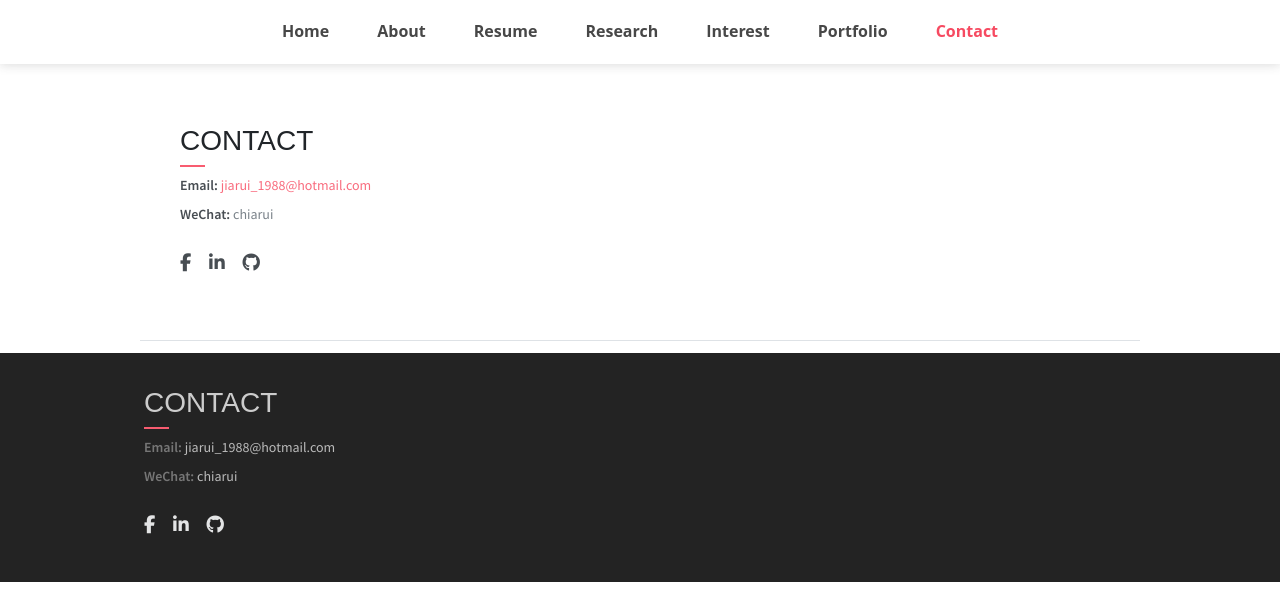
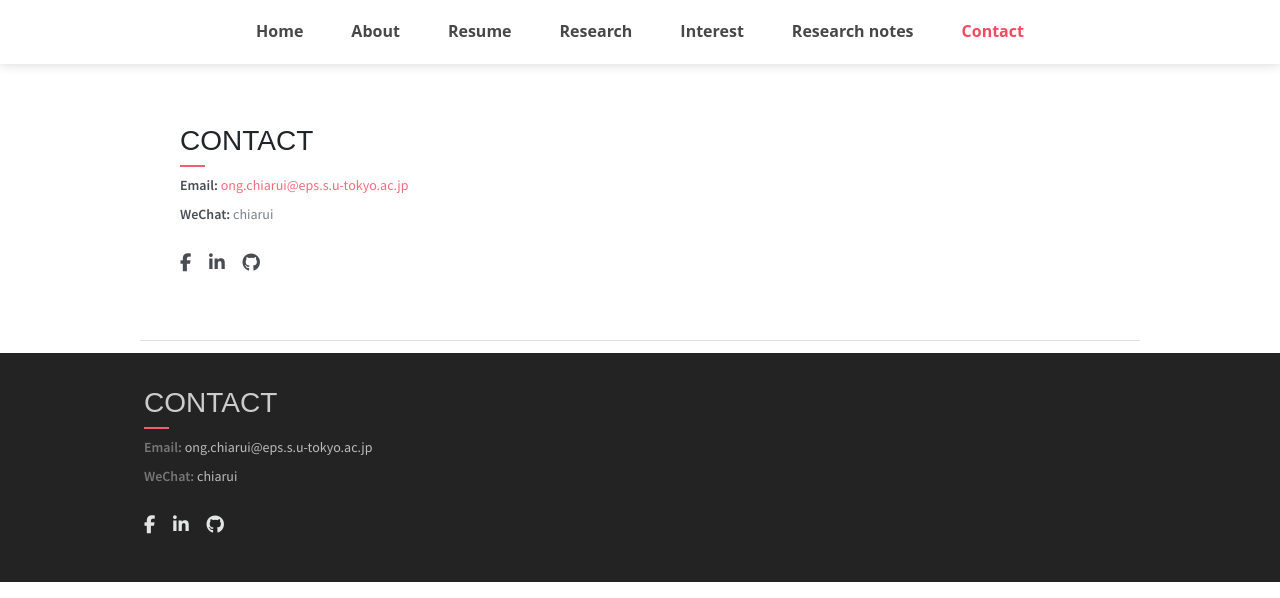
Before and after one commit to OngChiaRui/OngChiaRui.github.io, a plain HTML site: page contact.html in a window 1280 px wide. Shown: the part 202-800 px from the top of the page. Drawn offline with nearby package versions, Linux system fonts and the light colour scheme.

Commit message:
Update contact.html
Changed email address

```diff
--- a/contact.html
+++ b/contact.html
@@ -61,7 +61,7 @@
                         <a href="interest.html" class="nav-link">Interest</a>
                     </li>
                     <li class="nav-item">
-                        <a href="portfolio.html" class="nav-link">Portfolio</a>
+                        <a href="portfolio.html" class="nav-link">Research notes</a>
                     </li>
                     <li class="nav-item active last-item">
                         <a href="contact.html" class="nav-link">Contact</a>
@@ -80,7 +80,7 @@
                     <h3 class="font-weight-light">CONTACT</h3>
                     <span class="line mb-2"></span>
                     <ul class="mt40 info list-unstyled">
-                        <li><span>Email: </span><a href="mailto:#">jiarui_1988@hotmail.com</a></li>
+                        <li><span>Email: </span><a href="mailto:#">ong.chiarui@eps.s.u-tokyo.ac.jp</a></li>
                         <li><span>WeChat: </span>chiarui</li>
                         <ul class="social-icons pt-3">
                             <li class="social-item">
@@ -104,7 +104,7 @@
             <h3 class="widget-title">Contact</h3>
             <span class="line mb-2"></span>
             <ul class="mt40 info list-unstyled">
-                <li><span>Email: </span><a href="mailto:#">jiarui_1988@hotmail.com</a></li>
+                <li><span>Email: </span><a href="mailto:#">ong.chiarui@eps.s.u-tokyo.ac.jp</a></li>
                 <li><span>WeChat: </span>chiarui</li>
                 <ul class="social-icons pt-3">
                     <li class="social-item">
```
